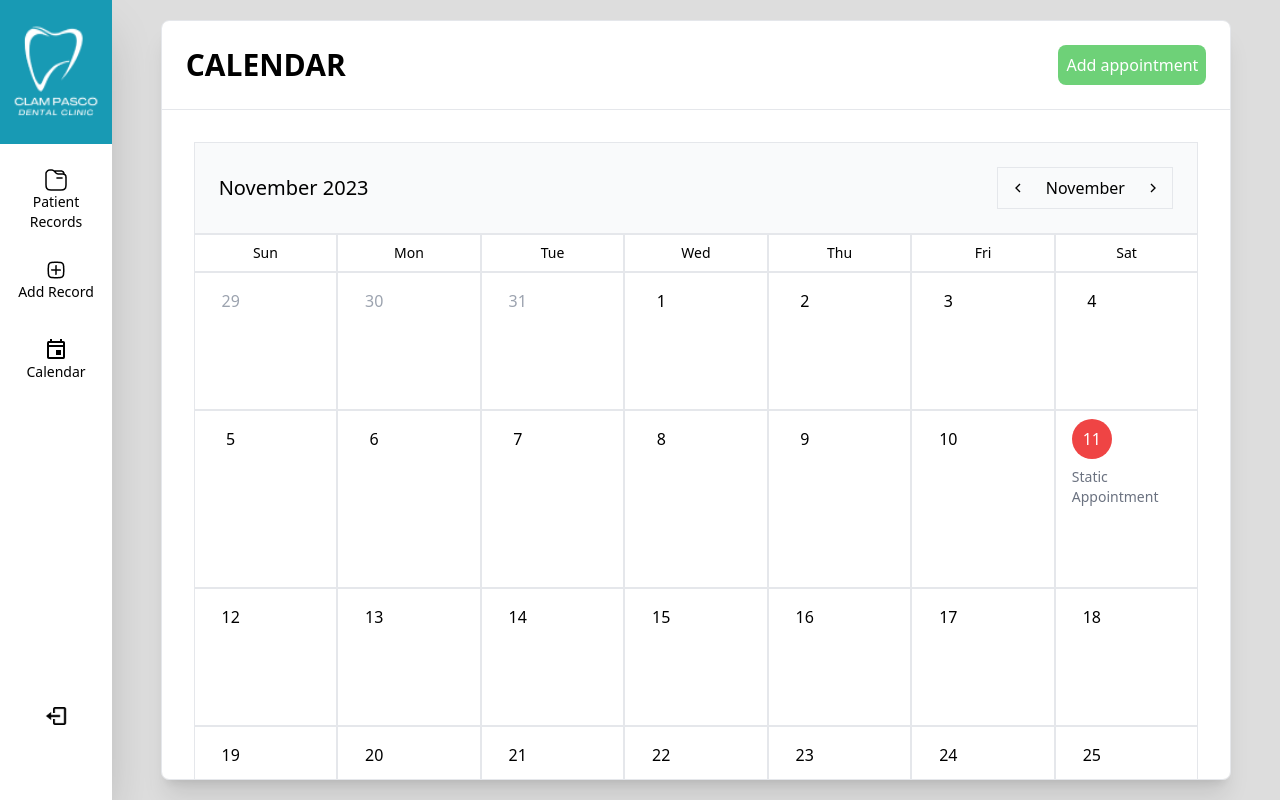
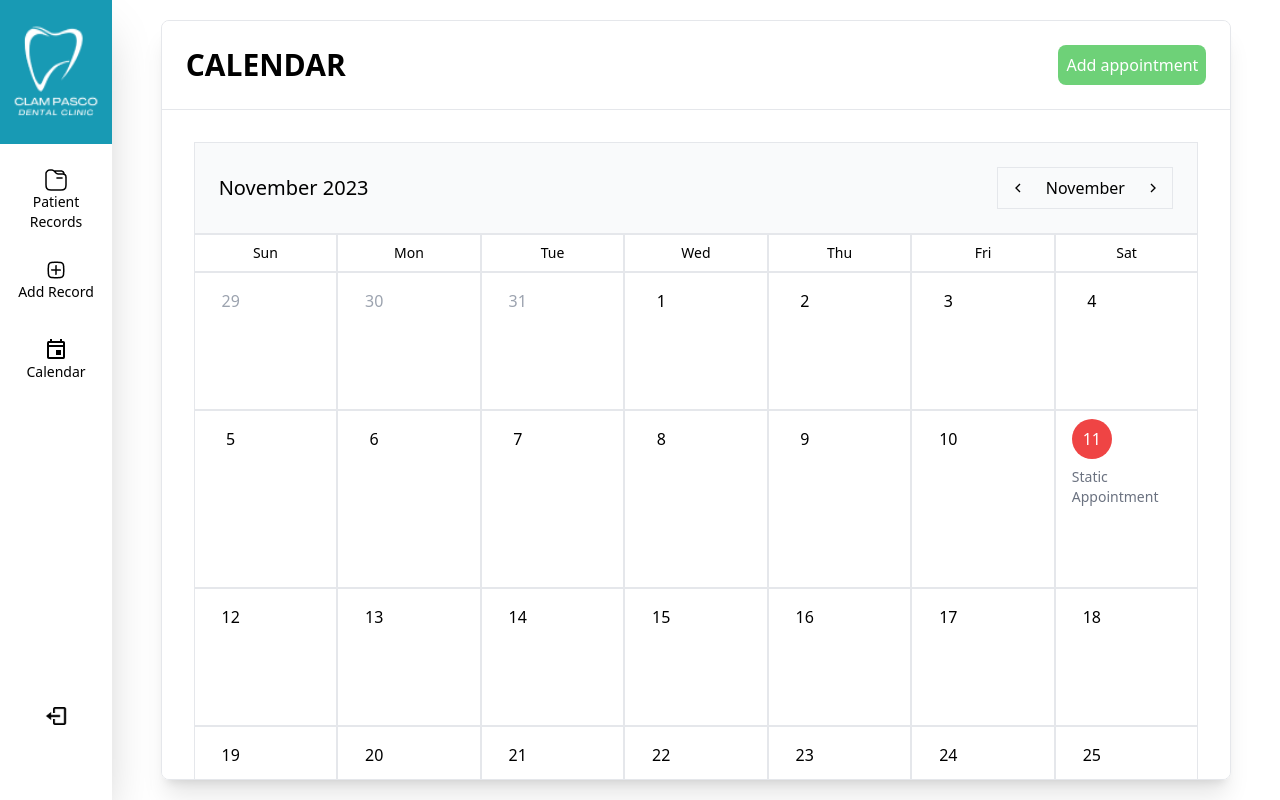
Before and after one commit to rieljasperapos/edrms, a React (Vite) app: page / in a window 1280 px wide. Built offline with nearby package versions, Linux system fonts and the light colour scheme.

Commit message:
changed background to white

```diff
--- a/src/index.css
+++ b/src/index.css
@@ -8,5 +8,5 @@
   margin: 0;
 }
 body {
-  background-color: #dddddd;
+  background-color: #fff;
 }
```
